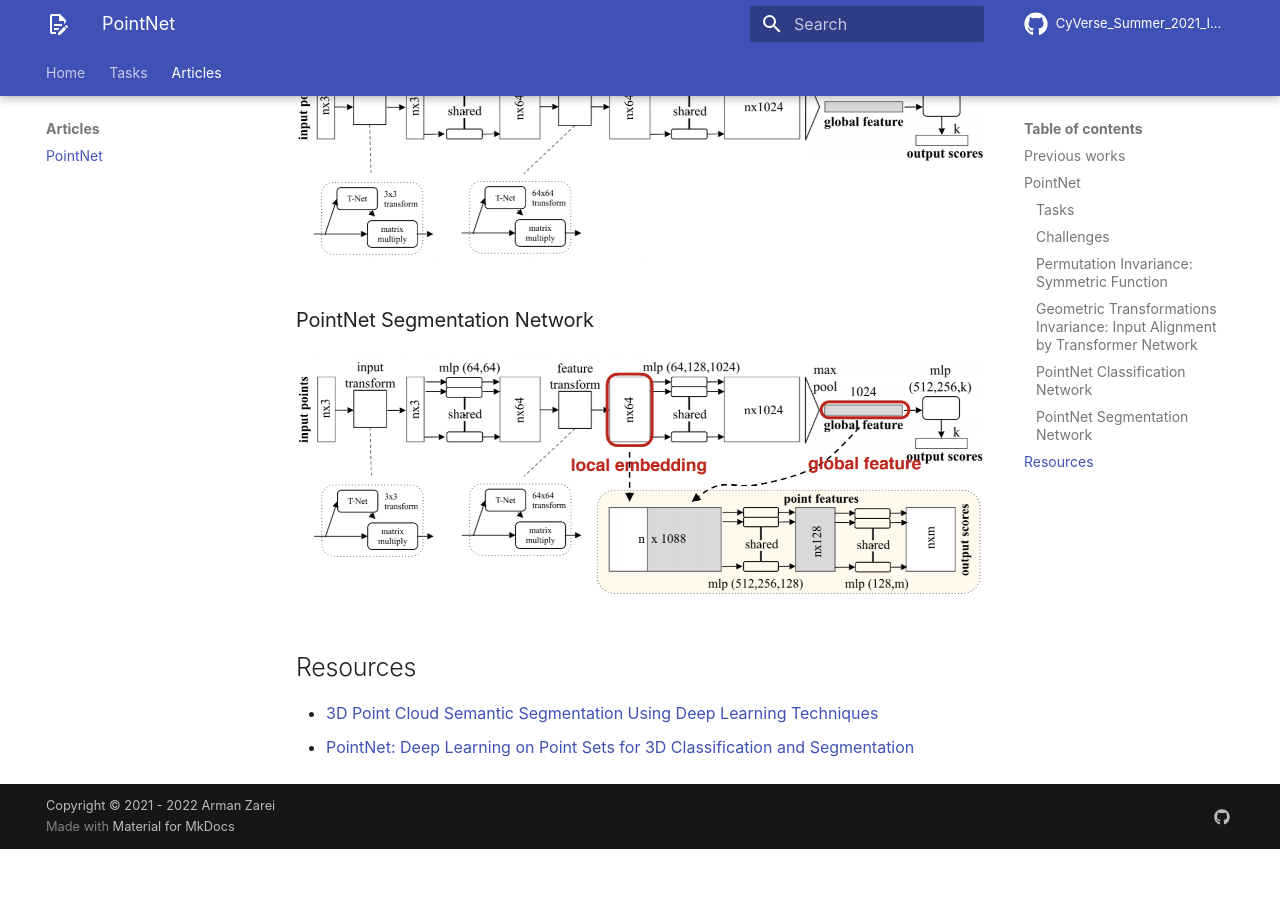
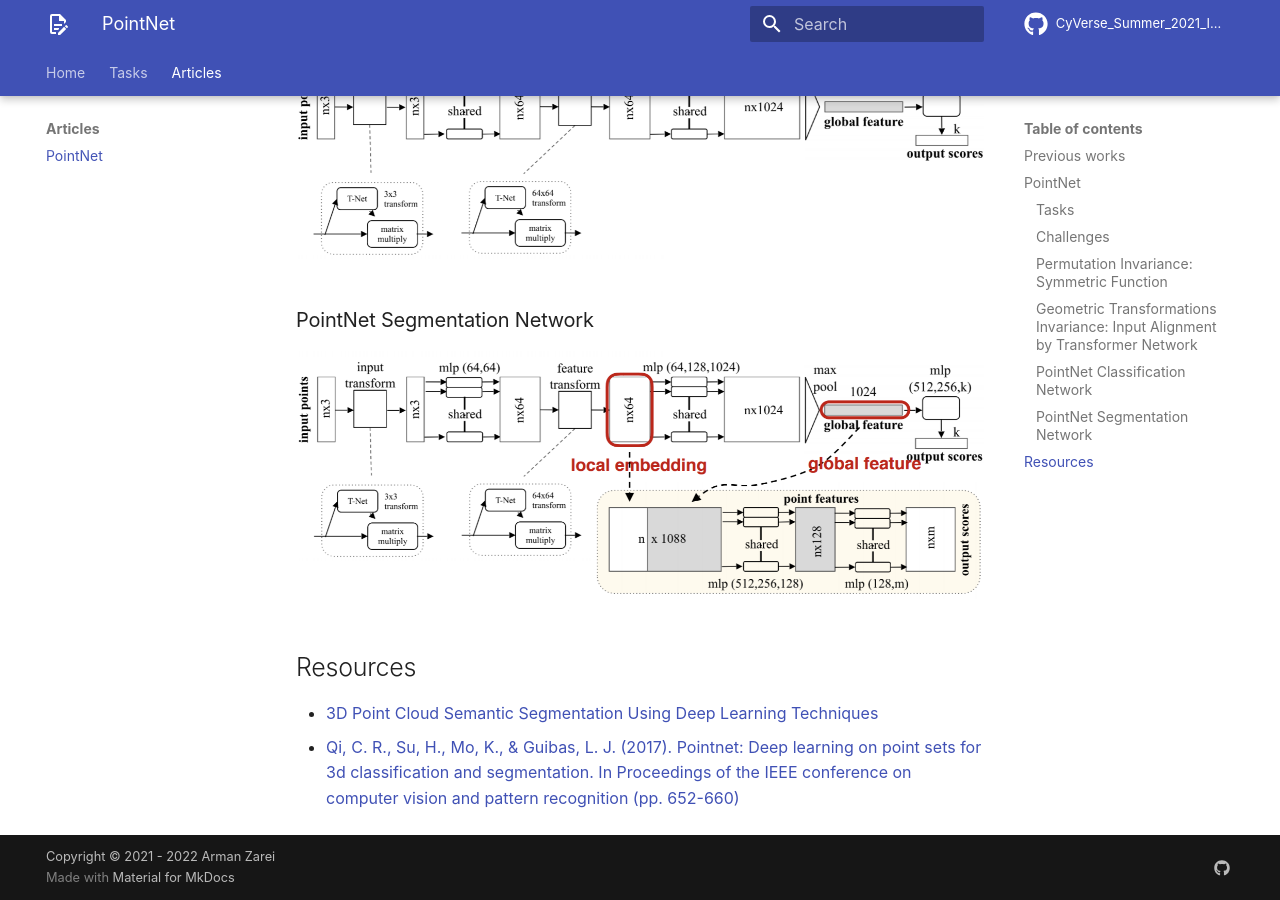
Before and after one commit to ArmanZarei/CyVerse_Machine_Learning, an MkDocs documentation site: the page built from docs/articles/pointNet/pointNet.md, in a window 1280 px wide and 900 px high, scrolled down 2103 px. Built offline with MkDocs 1.6.1 and Material for MkDocs 9.7.7, drawn with Linux system fonts in a browser that asks for light colours; some web fonts are replaced; comment, search, counter and statistics services are not loaded; before the commit the page ends 2952 px from its top, so only the background shows below that.

Commit message:
Fix Ref.

```diff
--- a/docs/articles/pointNet/pointNet.md
+++ b/docs/articles/pointNet/pointNet.md
@@ -63,4 +63,4 @@ $L_{reg} = ||I - AA^T||_F^2$
 
 ## Resources
 - [3D Point Cloud Semantic Segmentation Using Deep Learning Techniques](https://medium.com/analytics-vidhya/3d-point-cloud-semantic-segmentation-using-deep-learning-techniques-6c4504a97ce6)
-- [PointNet: Deep Learning on Point Sets for 3D Classification and Segmentation](http://stanford.edu/~rqi/pointnet/)
+- [Qi, C. R., Su, H., Mo, K., & Guibas, L. J. (2017). Pointnet: Deep learning on point sets for 3d classification and segmentation. In Proceedings of the IEEE conference on computer vision and pattern recognition (pp. 652-660)](https://openaccess.thecvf.com/content_cvpr_2017/html/Qi_PointNet_Deep_Learning_CVPR_2017_paper.html)
```
